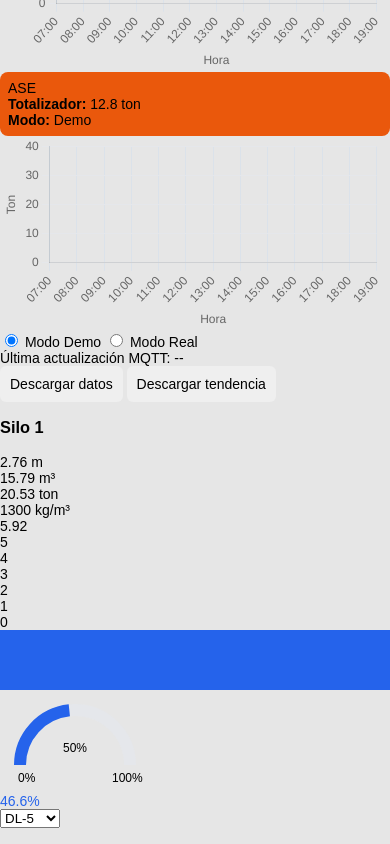
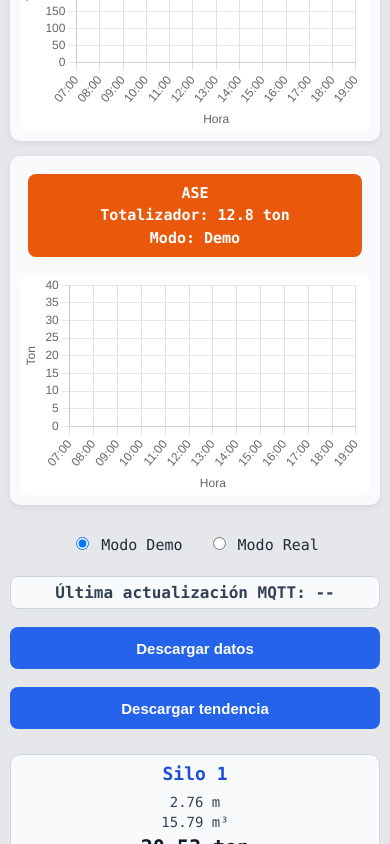
Before and after one commit to moyarzo/scada-silos, a website: page index.html in a window 390 px wide. Shown: the part 340-1184 px from the top of the page. Drawn offline with nearby package versions, Linux system fonts and the light colour scheme; some packages are replaced by stand-ins of ours; no server answers; a script that the page names is missing.

Commit message:
Update styles.css

```diff
--- a/styles.css
+++ b/styles.css
@@ -1,176 +1,465 @@
-/* RESET */
 * {
   box-sizing: border-box;
 }
 
-/* BASE */
 body {
+  font-family: "Consolas", monospace;
+  background: #e5e7eb;
   margin: 0;
-  font-family: Arial, sans-serif;
-  background: #e6e6e6;
+  color: #1f2937;
 }
 
-/* CONTENEDOR */
-.container {
-  max-width: 1400px;
-  margin: auto;
+.header {
+  display: flex;
+  justify-content: center;
+  align-items: center;
+  position: relative;
+  background: #f3f4f6;
+  border-bottom: 2px solid #d1d5db;
+  padding: 10px 14px;
+}
+
+.logo {
+  position: absolute;
+  left: 15px;
+  height: 50px;
+  max-width: 80px;
+  object-fit: contain;
+}
+
+.header h1 {
+  margin: 0;
+  font-size: 30px;
+  text-align: center;
+  line-height: 1.2;
+  padding: 0 90px;
+}
+
+.top-panel {
+  display: grid;
+  gap: 15px;
   padding: 10px;
 }
 
-/* HEADER */
-.header {
+.panel-card {
+  background: #f9fafb;
+  border-radius: 10px;
+  padding: 10px;
+  box-shadow: 0 2px 6px rgba(0, 0, 0, 0.08);
+  min-width: 0;
+}
+
+.summary-card {
+  color: white;
+  padding: 8px;
+  border-radius: 8px;
+  text-align: center;
+  margin-bottom: 10px;
+  font-weight: bold;
+  font-size: 17px;
+  line-height: 1.5;
+}
+
+.chart-wrapper {
+  position: relative;
+  height: 260px;
+  width: 100%;
+}
+
+.chart-wrapper canvas {
+  width: 100% !important;
+  height: 260px !important;
+  background: #ffffff;
+  border-radius: 8px;
+  max-width: 100%;
+}
+
+.mode-bar {
   display: flex;
-  justify-content: space-between;
+  justify-content: center;
   align-items: center;
+  gap: 18px;
+  margin: 15px 0;
+  padding: 0 10px;
   flex-wrap: wrap;
 }
 
-.header h1 {
-  font-size: 22px;
-  margin: 5px 0;
-}
-
-.status-bar {
-  font-size: 14px;
-  color: #333;
-}
-
-/* SILOS */
-.silos-grid {
-  display: grid;
-  grid-template-columns: repeat(auto-fit, minmax(240px, 1fr));
-  gap: 12px;
-  margin-top: 10px;
-}
-
-.silo-card {
-  background: #fff;
-  border-radius: 8px;
-  padding: 10px;
+.mode-selector {
   text-align: center;
-  transition: 0.3s;
-}
-
-.silo-card.alert-yellow {
-  background: #fff8cc;
-}
-
-.silo-card.alert-red {
-  animation: blink 1s infinite;
-  background: #ffd6d6;
-}
-
-@keyframes blink {
-  0% {opacity: 1;}
-  50% {opacity: 0.6;}
-  100% {opacity: 1;}
-}
-
-/* DATOS */
-.toneladas {
-  font-size: 22px;
-  font-weight: bold;
-}
-
-.porcentaje {
   font-size: 18px;
 }
 
-/* GAUGE */
-.gauge {
+.mode-selector label {
+  margin: 0 14px;
+  cursor: pointer;
+  white-space: nowrap;
+}
+
+.mqtt-status {
+  font-size: 16px;
+  font-weight: bold;
+  color: #334155;
+  background: #f8fafc;
+  border: 1px solid #cbd5e1;
+  border-radius: 8px;
+  padding: 6px 12px;
+  text-align: center;
+}
+
+.export-btn {
+  border: none;
+  border-radius: 8px;
+  background: #2563eb;
+  color: white;
+  font-size: 15px;
+  font-weight: bold;
+  padding: 10px 14px;
+  cursor: pointer;
+  min-height: 42px;
+}
+
+.export-btn:hover {
+  background: #1d4ed8;
+}
+
+.grid {
+  display: grid;
+  grid-template-columns: repeat(4, minmax(0, 1fr));
+  gap: 14px;
+  padding: 16px;
+}
+
+.tank {
+  background: #f9fafb;
+  border: 1px solid #cbd5e1;
+  padding: 8px;
+  text-align: center;
+  border-radius: 10px;
+  transition: background 0.3s ease, box-shadow 0.3s ease, border 0.3s ease;
+  min-width: 0;
+}
+
+.tank h3 {
+  margin-top: 0;
+  margin-bottom: 8px;
+  font-size: 20px;
+  color: #1d4ed8;
+}
+
+.tank.warning {
+  background: #fef9c3;
+  border: 2px solid #fde047;
+}
+
+.tank.warning h3 {
+  color: #ca8a04;
+}
+
+.tank.alert-high {
+  border: 2px solid #fca5a5;
+  animation: blinkAlert 1.2s infinite;
+}
+
+.tank.alert-high h3 {
+  color: #dc2626;
+}
+
+@keyframes blinkAlert {
+  0% {
+    background: #f9fafb;
+    box-shadow: 0 0 0 rgba(239, 68, 68, 0);
+  }
+  50% {
+    background: #fee2e2;
+    box-shadow: 0 0 14px rgba(239, 68, 68, 0.28);
+  }
+  100% {
+    background: #f9fafb;
+    box-shadow: 0 0 0 rgba(239, 68, 68, 0);
+  }
+}
+
+.tank-main {
+  display: flex;
+  align-items: center;
+  justify-content: center;
+  gap: 10px;
+}
+
+.tank-left-data {
+  min-width: 95px;
+  text-align: right;
+  font-size: 14px;
+  line-height: 1.45;
+  color: #334155;
+}
+
+.tank-left-data .tank-mass {
+  font-size: 22px;
+  font-weight: bold;
+  color: #0f172a;
+}
+
+.tank-wrapper {
+  display: flex;
+  align-items: flex-end;
+  justify-content: center;
+  gap: 10px;
+  min-width: 0;
+}
+
+.scale {
+  height: 260px;
+  display: flex;
+  flex-direction: column;
+  justify-content: space-between;
+  font-size: 12px;
+  color: #475569;
+  flex-shrink: 0;
+}
+
+.tank-container {
+  width: 90px;
+  height: 260px;
+  display: flex;
+  flex-direction: column;
+  align-items: center;
+  flex-shrink: 0;
+}
+
+.tank-rect {
   width: 100%;
+  height: 200px;
+  border: 2px solid #94a3b8;
+  border-bottom: none;
+  position: relative;
+  overflow: hidden;
+  background: #ffffff;
+}
+
+.liquid-rect {
+  position: absolute;
+  bottom: 0;
+  width: 100%;
+  transition: height 0.6s ease;
+}
+
+.tank-cone {
+  width: 0;
+  height: 0;
+  border-left: 45px solid transparent;
+  border-right: 45px solid transparent;
+  border-top: 60px solid #94a3b8;
+  position: relative;
+}
+
+.liquid-cone {
+  position: absolute;
+  top: -60px;
+  left: -45px;
+  border-left: 45px solid transparent;
+  border-right: 45px solid transparent;
+  transition: border-top 0.6s ease;
+}
+
+.gauge-container {
+  height: 260px;
+  display: flex;
+  flex-direction: column;
+  justify-content: center;
+  align-items: center;
+  min-width: 135px;
+  flex-shrink: 0;
+}
+
+.gauge-container svg {
+  max-width: 100%;
   height: auto;
 }
 
-/* RESUMEN */
-.resumen-grid {
-  display: grid;
-  grid-template-columns: repeat(auto-fit, minmax(220px, 1fr));
-  gap: 10px;
-  margin-top: 10px;
+.gauge-value {
+  font-weight: bold;
+  font-size: 24px;
+  margin-top: 6px;
 }
 
-.resumen-card {
-  background: #fff;
-  padding: 10px;
-  border-radius: 8px;
+.product-select {
+  margin-top: 8px;
+  padding: 8px 8px;
+  font-size: 14px;
+  border-radius: 6px;
+  border: 1px solid #94a3b8;
+  background: #ffffff;
+  max-width: 100%;
 }
 
-/* GRÁFICOS */
-.charts-container {
-  display: flex;
-  gap: 10px;
+.footer {
+  text-align: center;
+  padding: 10px;
+  color: #6b7280;
+  border-top: 1px solid #cbd5e1;
   margin-top: 10px;
-  flex-wrap: wrap;
+  font-size: 16px;
 }
 
-.chart-card {
-  flex: 1;
-  min-width: 300px;
-  background: #fff;
-  padding: 10px;
-  border-radius: 8px;
+/* TABLET */
+@media (max-width: 1200px) {
+  .grid {
+    grid-template-columns: repeat(2, minmax(0, 1fr));
+  }
+
+  .header h1 {
+    font-size: 24px;
+  }
 }
 
-canvas {
-  width: 100% !important;
-  height: auto !important;
-}
+/* MOBILE */
+@media (max-width: 768px) {
+  .header {
+    padding-top: 12px;
+    padding-bottom: 12px;
+  }
 
-/* BOTONES */
-.acciones {
-  display: flex;
-  gap: 10px;
-  margin-top: 15px;
-  flex-wrap: wrap;
-}
-
-button {
-  flex: 1;
-  padding: 12px;
-  font-size: 16px;
-  border: none;
-  border-radius: 6px;
-  cursor: pointer;
-}
-
-/* 📱 MOBILE */
-@media (max-width: 768px) {
+  .logo {
+    position: static;
+    display: block;
+    margin: 0 auto 8px auto;
+    height: 44px;
+  }
 
   .header {
     flex-direction: column;
-    align-items: center;
   }
 
   .header h1 {
     font-size: 18px;
-    text-align: center;
+    padding: 0;
   }
 
-  .toneladas {
-    font-size: 18px;
+  .top-panel {
+    grid-template-columns: 1fr !important;
   }
 
-  .porcentaje {
+  .mode-bar {
+    flex-direction: column;
+    align-items: stretch;
+  }
+
+  .mode-selector {
     font-size: 16px;
   }
 
-  .chart-card {
-    min-width: 100%;
+  .mode-selector label {
+    display: inline-block;
+    margin: 4px 8px;
   }
 
+  .mqtt-status,
+  .export-btn {
+    width: 100%;
+  }
+
+  .grid {
+    grid-template-columns: 1fr;
+    padding: 10px;
+  }
+
+  .tank-main {
+    flex-direction: column;
+    gap: 12px;
+  }
+
+  .tank-left-data {
+    text-align: center;
+    min-width: 0;
+  }
+
+  .tank-left-data .tank-mass {
+    font-size: 20px;
+  }
+
+  .tank-wrapper {
+    width: 100%;
+    justify-content: center;
+    gap: 8px;
+  }
+
+  .scale {
+    height: 220px;
+    font-size: 11px;
+  }
+
+  .tank-container {
+    width: 76px;
+    height: 220px;
+  }
+
+  .tank-rect {
+    height: 165px;
+  }
+
+  .tank-cone {
+    border-left-width: 38px;
+    border-right-width: 38px;
+    border-top-width: 55px;
+  }
+
+  .liquid-cone {
+    top: -55px;
+    left: -38px;
+    border-left-width: 38px;
+    border-right-width: 38px;
+  }
+
+  .gauge-container {
+    min-width: 110px;
+    height: 220px;
+  }
+
+  .gauge-value {
+    font-size: 20px;
+  }
+
+  .chart-wrapper {
+    height: 220px;
+  }
+
+  .chart-wrapper canvas {
+    height: 220px !important;
+  }
 }
 
-/* 📱 EXTRA SMALL */
+/* EXTRA SMALL */
 @media (max-width: 480px) {
-
   body {
     font-size: 14px;
   }
 
-  button {
-    font-size: 14px;
-    padding: 10px;
+  .mode-selector {
+    font-size: 15px;
   }
 
+  .summary-card {
+    font-size: 15px;
+  }
+
+  .tank h3 {
+    font-size: 18px;
+  }
+
+  .product-select {
+    font-size: 13px;
+  }
+
+  .scale {
+    display: none;
+  }
+
+  .tank-wrapper {
+    gap: 12px;
+  }
+
+  .gauge-container {
+    min-width: 100px;
+  }
 }
```
